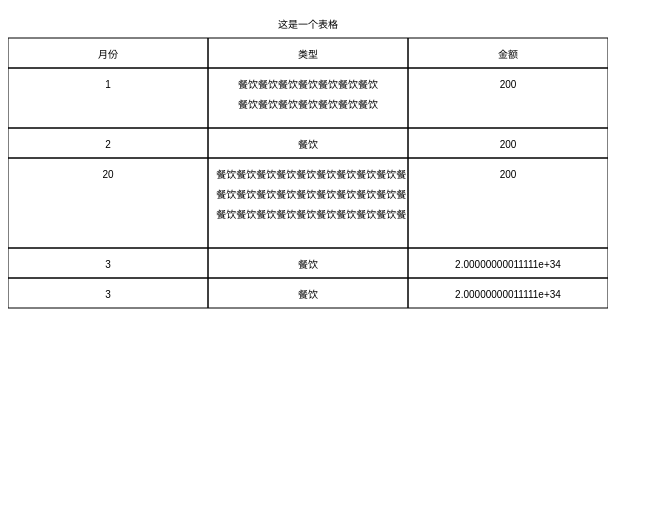
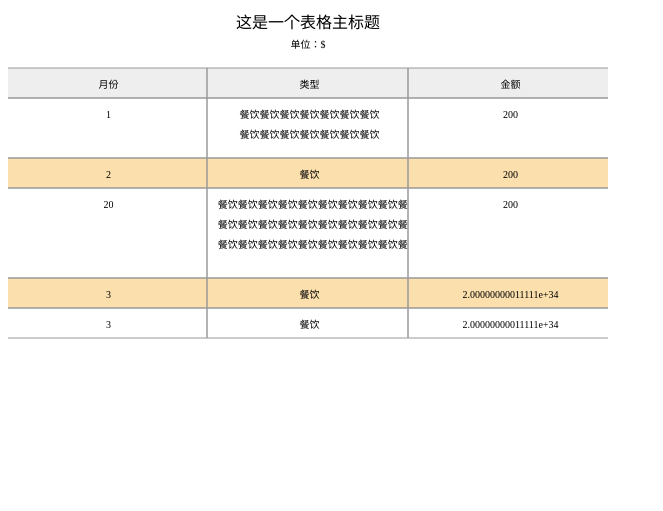
Before and after one commit to lizitang/Daily-knowledge, a plain HTML site: page draw table use canvas/table.html in a window 1280 px wide. Shown: the whole page, without its empty margins (0-663 px from the left). Drawn offline with nearby package versions, Linux system fonts and the light colour scheme.

```diff
--- a/draw table use canvas/table.html
+++ b/draw table use canvas/table.html
@@ -45,21 +45,28 @@
 	    var row = 0;
 	    var beginX=0;
 		var beginY=0;
-		var w = Math.floor(600/tabledata["table_heads"].length)
+		var w = Math.floor(605/tabledata["table_heads"].length)
 	    function drawTable(){
 	    	//显示表名
-	    	var text = ctx.measureText("这是一个表格");
-	        ctx.fillText("这是一个表格",(600-text.width)/2,20);
+	    	ctx.font = "16px serif"
+	    	var text = ctx.measureText("这是一个表格主标题");
+	        ctx.fillText("这是一个表格主标题",(600-text.width)/2,20);
+	        ctx.font = "10px serif"
+	        var text = ctx.measureText("单位：$");
+	        ctx.fillText("单位：$",(600-text.width)/2,40);
 	    	//画表头
 	    	row =1;
 	    	for(var i=0;i<tabledata["table_heads"].length;i++){
-	    		beginY = h;
+	    		beginY = h+30;
 	    		beginX = i*w;
 	    		var text = ctx.measureText(tabledata["table_heads"][i]);
 	        	_x=beginX+(w-text.width)/2;
 	        	_y=beginY+20;
-	    		ctx.rect(beginX,beginY,w,h);
+	    		ctx.fillStyle = "#eee"
+	    		ctx.fillRect(beginX-2,beginY,w,h)
+	    		ctx.fillStyle = "#000"
 	    		ctx.fillText(tabledata["table_heads"][i],_x,_y);
+	    		ctx.rect(beginX-2,beginY,w,h);
 	    	}
 	    	//画表身
 	    	row =2;
@@ -92,6 +99,12 @@
 	    		console.log(row)
 	    		for(ll in tabledata["data"][row-2]){
 		    		beginX = sign*w;
+		        	if(row%2==1){
+		        		ctx.fillStyle = "#fbdfac"
+			    		ctx.fillRect(beginX-2,beginY,w,h)
+		        	}
+		    		ctx.rect(beginX-2,beginY,w,h);
+		    		ctx.fillStyle = "#000"
 		    		var text = ctx.measureText(tabledata["data"][row-2][ll]);
 		    		//是否换行显示文字
 		    		if(text.width>=w){
@@ -111,12 +124,11 @@
 			        	_y=beginY+20;
 			    		ctx.fillText(tabledata["data"][row-2][ll],_x,_y);
 		    		}
-		    		ctx.rect(beginX,beginY,w,h);
 	    			sign++;
 	    		}
 	    	}
 	    	//画ing
-	    	// ctx.strokeStyle = "red";
+	    	ctx.strokeStyle = "#999";
 	    	ctx.stroke();
 	    }
 	    drawTable()
--- a/解析url.js
+++ b/解析url.js
@@ -27,10 +27,10 @@
 				}
 				return ret;
 		}) (),
-		file : (a.pathname.math(/\/([^\/?#]+)$/i) || [,''])[1],
+		file : (a.pathname.match(/\/([^\/?#]+)$/i) || [,''])[1],
 		hash: a.hash.replace('#',''),
-		path:a.pathname.peplace(/^([^\/])/,'/$1'),
-		segments: a.pathname.replace(/^\//,'').split('/');
+		path:a.pathname.replace(/^([^\/])/,'/$1'),
+		segments: a.pathname.replace(/^\//,'').split('/')
 	};
 }
 parseURL('http://www.cnblogs.com/wayou/p/');
```
